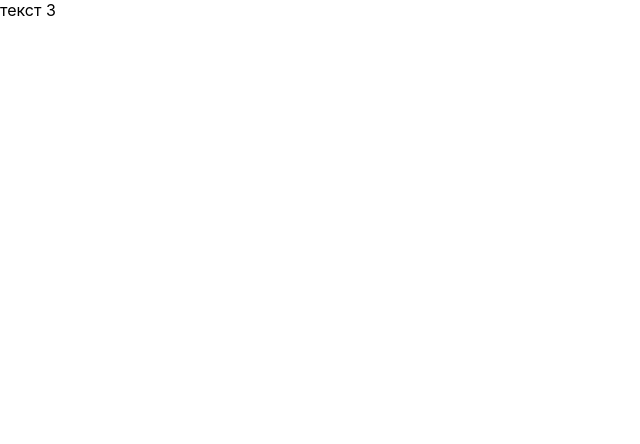
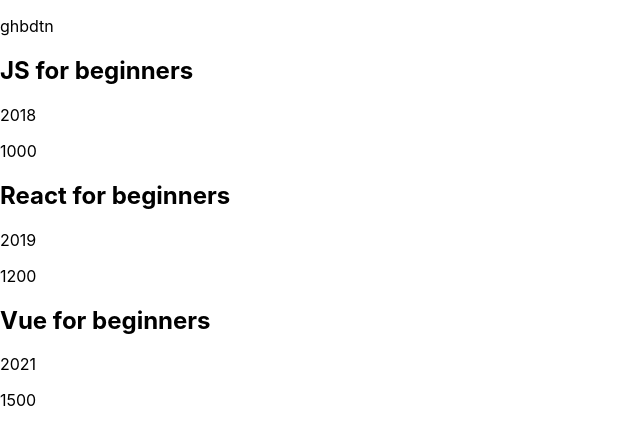
Before and after one commit to syaaav/sky-react-hw1, a React (Create React App) app: page / in a window 1280 px wide. Shown: the top 444 px of the page, without its empty margins (0-640 px from the left). Built offline with nearby package versions, Linux system fonts and the light colour scheme.

Commit message:
Rewrite the code on the JSX

```diff
--- a/src/Homework2.js
+++ b/src/Homework2.js
@@ -1,45 +1,32 @@
-import React from "react";
-import ReactDOM from "react-dom";
+import React from 'react'
+import ReactDOM from 'react-dom'
 
-// tip: чтобы встроить переменную в JSX используйте фигурные скобки {name}
-const Book = (props) => {
-  return React.createElement("div", {}, [
-    React.createElement("h2", {}, props.name),
-    React.createElement("p", {}, props.year),
-    React.createElement("p", {}, props.price),
-  ]);
-};
-
-const App = () => {
+function Book(props) {
   return (
     <div>
+      <h2>{props.name}</h2>
+      <p>{props.year}</p>
+      <p>{props.price}</p>
+    </div>
+  )
+}
+
+function App() {
+  return (
+    <div>
+      <p>ghbdtn</p>
       <Book name="JS for beginners" year="2018" price="1000" />
       <Book name="React for beginners" year="2019" price="1200" />
       <Book name="Vue for beginners" year="2021" price="1500" />
     </div>
-  );
+  )
+}
 
-  React.createElement("div", {}, [
-    React.createElement(
-      "h1",
-      { id: "hello", className: "class1" },
-      "Hello from React"
-    ),
-    React.createElement(Book, {
-      name: "JS for beginners",
-      year: 2018,
-      price: 1000,
-    }),
-    React.createElement(Book, { name: "React", year: 2020, price: 1200 }),
-    React.createElement(Book, { name: "Vue JS", year: 2019, price: 1100 }),
-  ]);
-};
-
-const rootElement = document.getElementById("root");
-ReactDOM.render(
+const root = ReactDOM.createRoot(document.getElementById('root'))
+root.render(
   <React.StrictMode>
     <App />
-  </React.StrictMode>,
+  </React.StrictMode>
+)
 
-  rootElement
-);
+export default App
--- a/src/index.js
+++ b/src/index.js
@@ -1,16 +1,16 @@
 import React from 'react'
 import ReactDOM from 'react-dom/client'
-// import { createRoot } from "react-dom/client";
 import './index.css'
 // import App from "./App";
+import App from './Homework2'
 import reportWebVitals from './reportWebVitals'
 
 const root = ReactDOM.createRoot(document.getElementById('root'))
-// root.render(
-//   <React.StrictMode>
-//     <App />
-//   </React.StrictMode>
-// );
+root.render(
+  <React.StrictMode>
+    <App />
+  </React.StrictMode>
+)
 
 // задача 1
 // root.render(<div>текст</div>);
@@ -82,19 +82,19 @@ const root = ReactDOM.createRoot(document.getElementById('root'))
 // root.render(<App />);
 
 // задача 11
-class App extends React.Component {
-  getNum1() {
-    return 1
-  }
+// class App extends React.Component {
+//   getNum1() {
+//     return 1
+//   }
 
-  getNum2() {
-    return 2
-  }
+//   getNum2() {
+//     return 2
+//   }
 
-  render() {
-    return <div>текст {this.getNum1() + this.getNum2()}</div>
-  }
-}
-root.render(<App />)
+//   render() {
+//     return <div>текст {this.getNum1() + this.getNum2()}</div>
+//   }
+// }
+// root.render(<App />)
 
 reportWebVitals()
```
